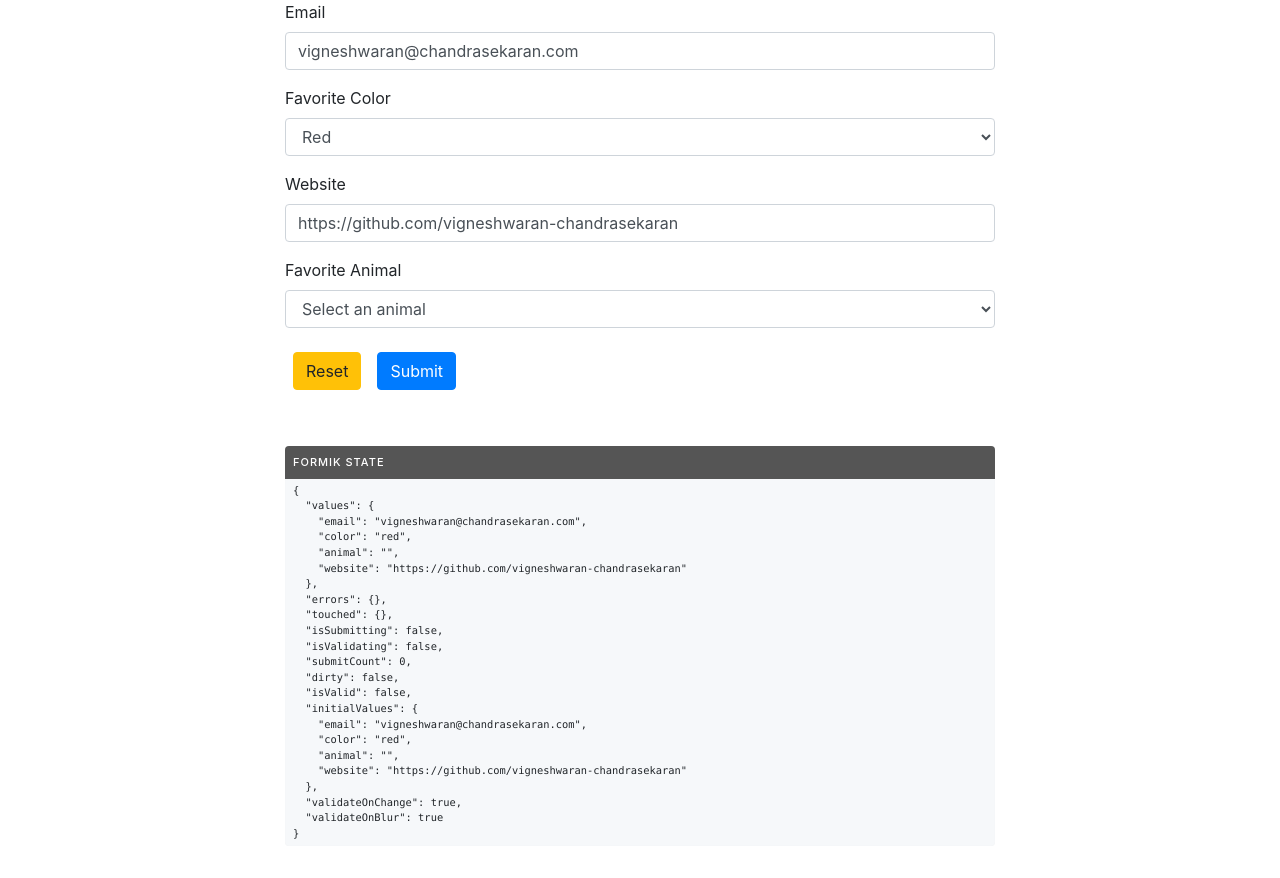
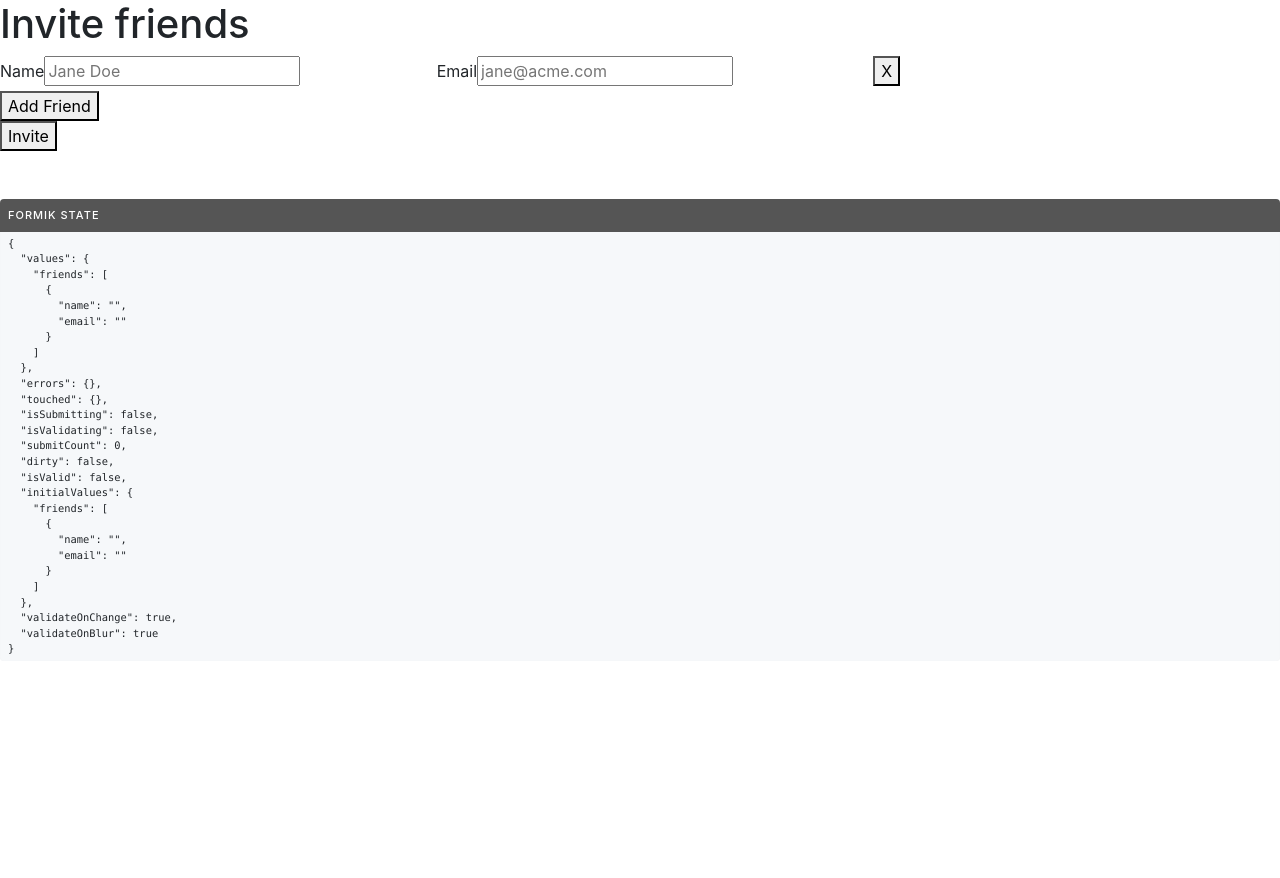
Before and after one commit to vigneshwaran-chandrasekaran/react-form-with-formik-validation, a React (Create React App) app: page / in a window 1280 px wide. Shown: the top 878 px of the page. After the commit the page ends 800 px from the top, so only its background shows below. Built offline with nearby package versions, Linux system fonts and the light colour scheme.

Commit message:
dynamic fields add basic component added

```diff
--- a/src/App.js
+++ b/src/App.js
@@ -2,7 +2,8 @@ import React from 'react';
 // import FormOne from './components/FormOne';
 // import FormTwo from './components/FormTwo';
 // import FormThree from './components/FormThree';
-import CustomInputs from './components/CustomInputs';
+// import CustomInputs from './components/CustomInputs';
+import Arrays from './components/Arrays';
 
 export default function App() {
   return (
@@ -10,7 +11,8 @@ export default function App() {
       {/* <FormOne email='hello' /> */}
       {/* <FormTwo /> */}
       {/* <FormThree /> */}
-      <CustomInputs />
+      {/* <CustomInputs /> */}
+      <Arrays />
     </div>
   )
 }
--- /dev/null
+++ b/src/components/Arrays.js
@@ -0,0 +1,87 @@
+import React from 'react';
+import { Formik, Field, Form, ErrorMessage, FieldArray } from 'formik';
+import { Debug } from './Debug';
+
+const initialValues = {
+    friends: [
+        {
+            name: '',
+            email: '',
+        },
+    ],
+};
+const Arrays = () => (
+    <div>
+        <h1>Invite friends</h1>
+        <Formik
+            initialValues={initialValues}
+            onSubmit={values => {
+                setTimeout(() => {
+                    alert(JSON.stringify(values, null, 2));
+                }, 500);
+            }}
+            render={({ values }) => (
+                <Form>
+                    <FieldArray
+                        name="friends"
+                        render={({ insert, remove, push }) => (
+                            <div>
+                                {values.friends.length > 0 &&
+                                    values.friends.map((friend, index) => (
+                                        <div className="row" key={index}>
+                                            <div className="col">
+                                                <label htmlFor={`friends.${index}.name`}>Name</label>
+                                                <Field
+                                                    name={`friends.${index}.name`}
+                                                    placeholder="Jane Doe"
+                                                    type="text"
+                                                />
+                                                <ErrorMessage
+                                                    name={`friends.${index}.name`}
+                                                    component="div"
+                                                    className="field-error"
+                                                />
+                                            </div>
+                                            <div className="col">
+                                                <label htmlFor={`friends.${index}.email`}>Email</label>
+                                                <Field
+                                                    name={`friends.${index}.email`}
+                                                    placeholder="jane@acme.com"
+                                                    type="email"
+                                                />
+                                                <ErrorMessage
+                                                    name={`friends.${index}.name`}
+                                                    component="div"
+                                                    className="field-error"
+                                                />
+                                            </div>
+                                            <div className="col">
+                                                <button
+                                                    type="button"
+                                                    className="secondary"
+                                                    onClick={() => remove(index)}
+                                                >
+                                                    X
+                        </button>
+                                            </div>
+                                        </div>
+                                    ))}
+                                <button
+                                    type="button"
+                                    className="secondary"
+                                    onClick={() => push({ name: '', email: '' })}
+                                >
+                                    Add Friend
+                </button>
+                            </div>
+                        )}
+                    />
+                    <button type="submit">Invite</button>
+                    <Debug />
+                </Form>
+            )}
+        />
+    </div>
+);
+
+export default Arrays;
```
